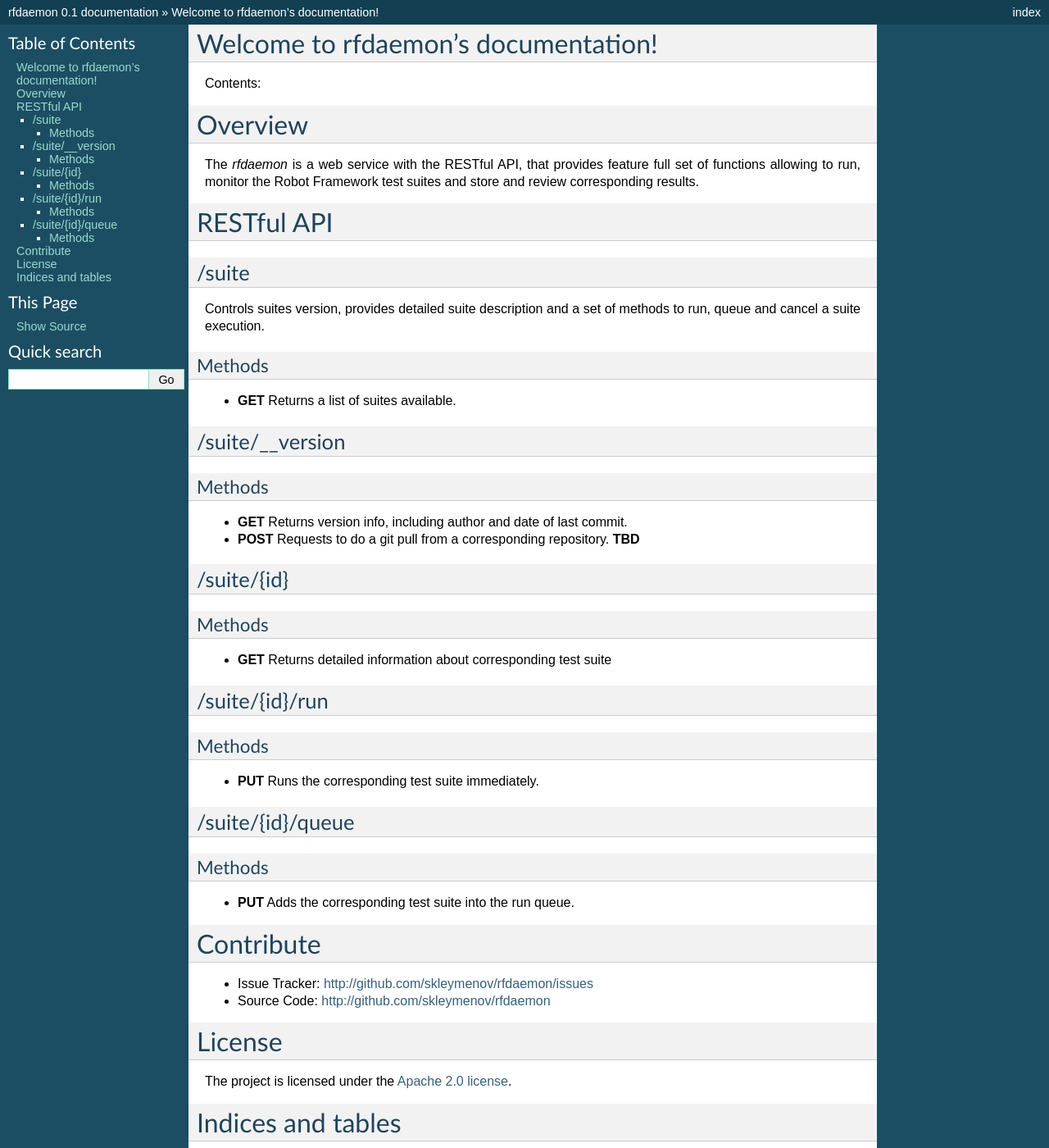
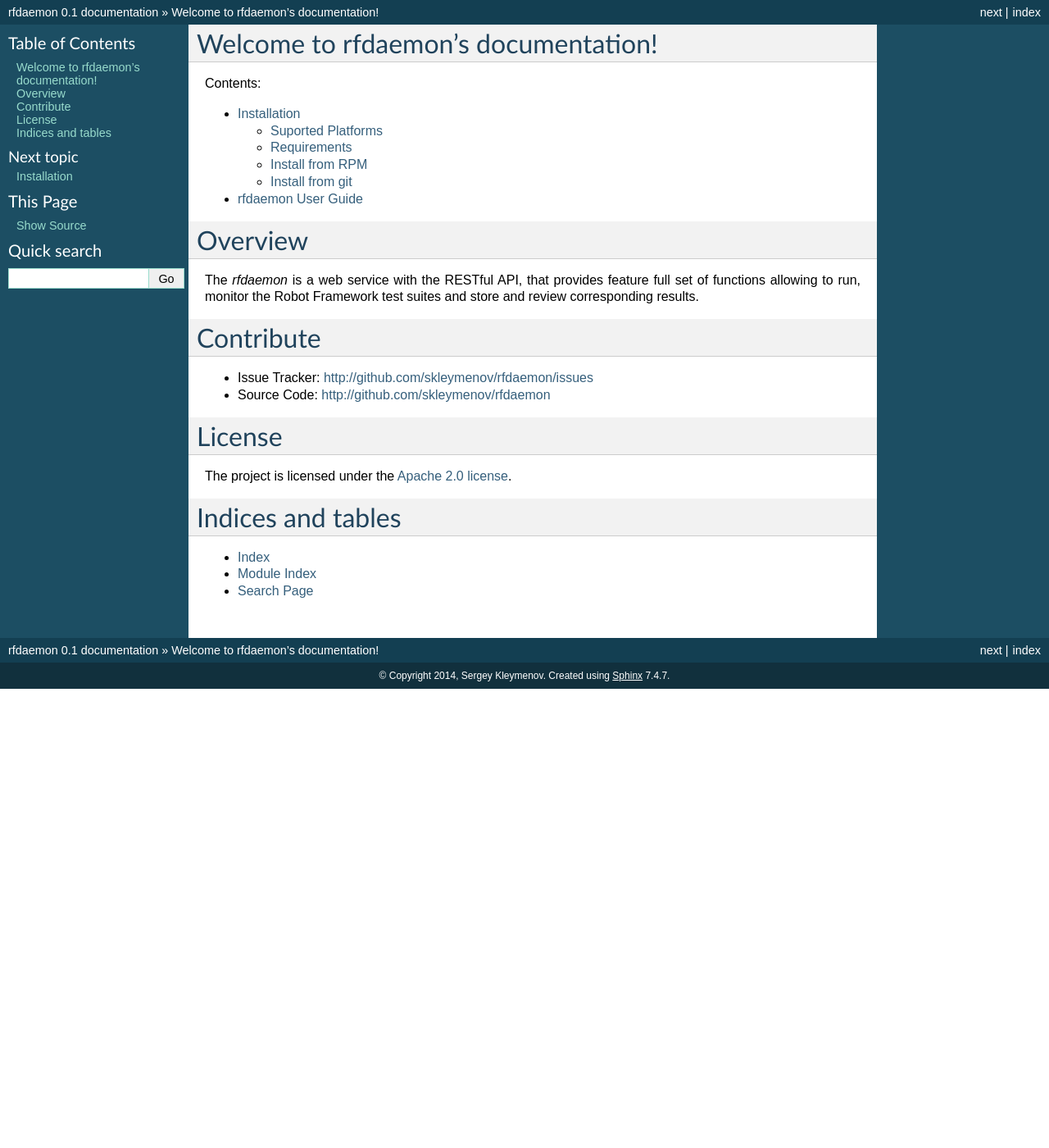
Before and after one commit to skleymenov/robotframework-daemon, a Sphinx documentation site: the page built from docs/index.rst, in a window 1280 px wide and 1400 px high. Shown: the whole window at 82% size. Built offline with Sphinx 7.4.7, drawn with Linux system fonts in a browser that asks for light colours.

Commit message:
initial installation guide

```diff
--- a/docs/index.rst
+++ b/docs/index.rst
@@ -11,45 +11,12 @@
 .. toctree::
    :maxdepth: 2
 
+   install
+   user
+
 Overview
 ========
 The *rfdaemon* is a web service with the RESTful API, that provides feature full set of functions allowing to run, monitor the Robot Framework test suites and store and review corresponding results.
-
-RESTful API
-===========
-
-/suite
-------
-Controls suites version, provides detailed suite description and a set of methods to run, queue and cancel a suite execution.
-
-Methods
-^^^^^^^
-* **GET** Returns a list of suites available.
-
-/suite/__version
-----------------
-Methods
-^^^^^^^
-* **GET** Returns version info, including author and date of last commit.
-* **POST** Requests to do a git pull from a corresponding repository. **TBD**
-
-/suite/{id}
------------
-Methods
-^^^^^^^
-* **GET** Returns detailed information about corresponding test suite
-
-/suite/{id}/run
----------------
-Methods
-^^^^^^^
-* **PUT** Runs the corresponding test suite immediately.
-
-/suite/{id}/queue
------------------
-Methods
-^^^^^^^
-* **PUT** Adds the corresponding test suite into the run queue.
 
 Contribute
 ==========
--- /dev/null
+++ b/docs/user.rst
@@ -0,0 +1,4 @@
+rfdaemon User Guide
+===================
+
+blah-blah-blah
```
Also changed, not shown: docs/install.rst (added, +48 -0 lines).
